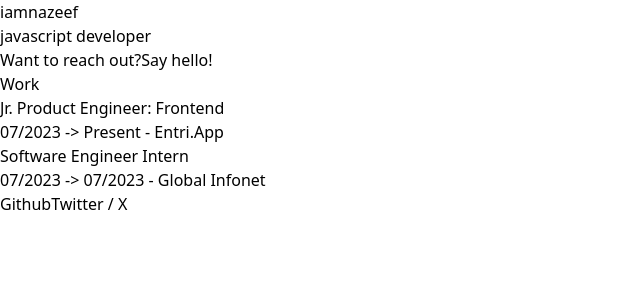
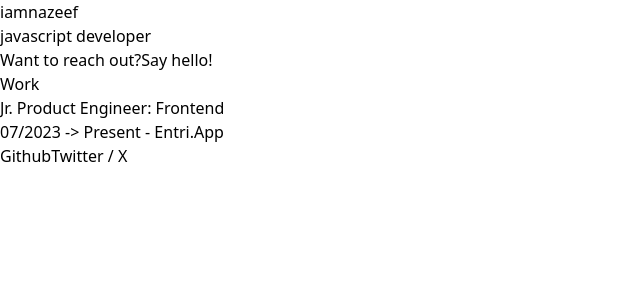
Before and after one commit to iamnazeef/Portfolio, a React (Vite) app: page / in a window 1280 px wide. Shown: the top 300 px of the page, without its empty margins (0-640 px from the left). Built offline with nearby package versions, Linux system fonts and the light colour scheme; what @material-tailwind/react would draw is missing.

Commit message:
Update works.ts

```diff
--- a/src/data/works.ts
+++ b/src/data/works.ts
@@ -5,12 +5,5 @@ export const works = [
     startYear: '07/2023',
     endYear: 'Present',
     position: 'Jr. Product Engineer: Frontend'
-  },
-  {
-    organization: 'Global Infonet',
-    organizationWebsite: 'https://global-infonet.com/',
-    startYear: '07/2023',
-    endYear: '07/2023',
-    position: 'Software Engineer Intern'
-  },
+  }
 ]
```
